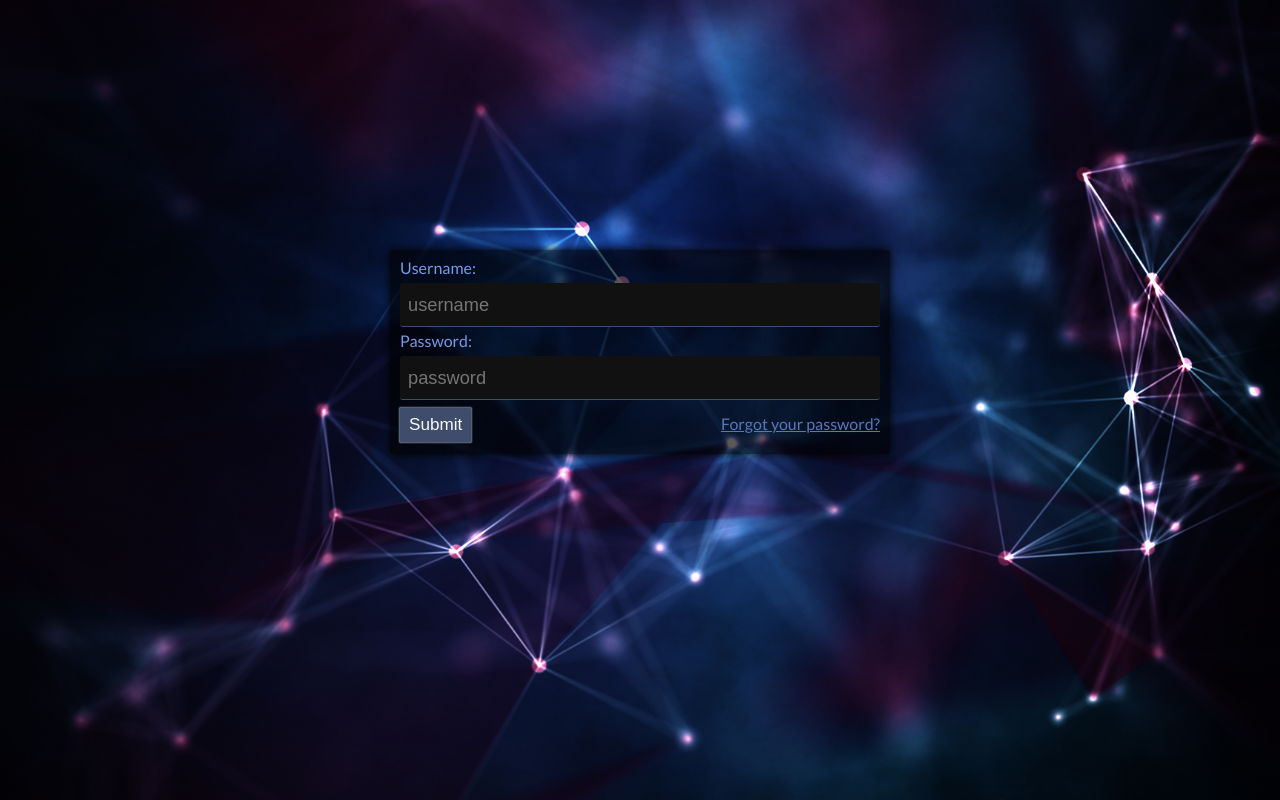
After one commit to sampurcell93/StoryMap, a Flask app: template app/templates/login.html in a window 1280 px wide. The commit adds this page. Run offline with Flask 2, Linux system fonts and the light colour scheme; the template is opened without the code that fills it, so the values that code supplies are empty; parts of the project's set-up code (start-up, migrations or seed data) failed here and were passed over.

Commit message:
added login interface

```diff
--- a/app/__init__.py
+++ b/app/__init__.py
@@ -1,7 +1,9 @@
 from flask import Flask
+from flaskext.bcrypt import Bcrypt
 from flask.ext.sqlalchemy import SQLAlchemy
 app = Flask(__name__)
 from sqlalchemy import create_engine
 app.config['SQLALCHEMY_DATABASE_URI'] = 'mysql://root@localhost/newsmaps'
 db = SQLAlchemy(app)
+bcrypt = Bcrypt(app)
 from app import views, models
--- a/app/static/js/routes.js
+++ b/app/static/js/routes.js
@@ -14,13 +14,13 @@
       },
       saved: function(rt) {
         cc("showing all maps");
-        return launchModal("All Saved Maps", {
+        return launchModal("<h2>All Saved Maps</h2>", {
           destroyHash: true
         });
       },
       settings: function() {
         cc("showing settings");
-        return launchModal("Your Settings", {
+        return launchModal("<h2>Your Settings</h2>", {
           destroyHash: true
         });
       }
--- /dev/null
+++ b/app/static/sass/login.scss
@@ -0,0 +1,108 @@
+@import "compass/css3";
+@import "compass/reset";
+
+* {
+    @include box-sizing(border-box);
+}
+
+html, body { height: 100%; }
+
+body {
+    font-family: 'Lato', sans-serif;
+    position: relative;
+    background: url("../images/connections.png") center fixed;
+    @include background-size(cover);
+}
+
+.login-wrap {
+    @include border-radius(3px);
+    @include box-shadow(0px 0px 10px #000);
+    width: 500px;
+    max-width: 100%;
+    position: absolute;
+    top: 50%;
+    left: 50%;
+    margin-left: -250px;
+    margin-top: -150px;
+    padding: 10px;
+    background: rgba(0,0,0,.65);
+
+    // &:after {
+    //     opacity: .7;
+    //     position: absolute;
+    //     content: "";
+    //     pointer-events: none;
+    //     width: 150px;
+    //     height: 150px;
+    //     display: block;
+    //     top: 0;
+    //     right: 0;
+    //     // needs latest Compass, add '@import "compass"' to your scss
+    //     @include filter-gradient(#00ffff, #00ffff, horizontal); // IE6-9 fallback on horizontal gradient
+    //     @include background-image(linear-gradient(left bottom,  rgba(255,255,255,0) 0%,rgba(255,255,255,0) 54%,rgba(255,255,255,0.47) 55%,rgba(255,255,255,0) 99%));
+
+    // }
+
+    input[type='text'], input[type='password'] {
+        outline: none;
+        @include border-radius(3px);
+        margin: 2px 0 6px;
+        display: block;
+        border: none;
+        padding: 6px 8px;
+        width: 100%;
+        color: #f9f9f9;
+        background: #111;
+        line-height: 30px;
+        font-size: 1.14em;
+        border-bottom: 1px solid #3B4E77;
+        border-top: 1px solid transparent;
+
+
+        &:focus {
+            border-top: 1px solid #3B4E77;
+            // needs latest Compass, add '@import "compass"' to your scss
+            background-color: rgb(14,14,14); // Old browsers
+            @include filter-gradient(#0e0e0e, #272a3d, vertical); // IE6-9
+            @include background-image(linear-gradient(top,  rgba(14,14,14,1) 0%,rgba(39,42,61,1) 100%));
+
+        }
+    }
+}
+
+.button {
+    @include box-shadow(0px 0px 1px #fff inset);
+    @include border-radius(3px);
+    // needs latest Compass, add '@import "compass"' to your scss
+    background-color: rgb(63,76,107); // Old browsers
+    @include filter-gradient(#3f4c6b, #3f4c6b, vertical); // IE6-9
+    @include background-image(linear-gradient(top,  rgba(63,76,107,1) 0%,rgba(63,76,107,1) 100%));
+    border: 1px solid #222;
+    color: #f9f9f9;
+    line-height: 2.1;
+    font-size: 1.07em;
+    padding: 0 10px;
+    cursor: pointer;
+    margin-left: -2px;
+
+    &:hover {
+        color: #fff;
+        text-decoration: underline;
+    }
+}
+
+a {
+    float: right;
+    margin-top: 10px;
+    color: #5976B7;
+
+    &:hover {
+        color: #769AE8;
+    }
+}
+
+label span{
+    color: #769AE8;
+    display: block;
+    padding: 0px 0 5px 0;
+}
--- a/app/static/sass/screen.scss
+++ b/app/static/sass/screen.scss
@@ -76,7 +76,7 @@ header, footer {
 	background: rgba(0,0,0,.73);
 	min-height: 60px;
 	width: 100%;
-	z-index: 9999;
+	z-index: 999;
 
 	input {
 		width: 77%;
@@ -370,7 +370,7 @@ ul.control-panel{
 }
 
 .all-articles {
-	z-index: 9999;
+	z-index: 9;
 	position: absolute;
 	top: 61px;
 	// display: none;
--- /dev/null
+++ b/app/static/stylesheets/login.css
@@ -0,0 +1,190 @@
+/* line 17, ../../../../../.rvm/gems/ruby-1.9.3-p362/gems/compass-0.12.2/frameworks/compass/stylesheets/compass/reset/_utilities.scss */
+html, body, div, span, applet, object, iframe,
+h1, h2, h3, h4, h5, h6, p, blockquote, pre,
+a, abbr, acronym, address, big, cite, code,
+del, dfn, em, img, ins, kbd, q, s, samp,
+small, strike, strong, sub, sup, tt, var,
+b, u, i, center,
+dl, dt, dd, ol, ul, li,
+fieldset, form, label, legend,
+table, caption, tbody, tfoot, thead, tr, th, td,
+article, aside, canvas, details, embed,
+figure, figcaption, footer, header, hgroup,
+menu, nav, output, ruby, section, summary,
+time, mark, audio, video {
+  margin: 0;
+  padding: 0;
+  border: 0;
+  font: inherit;
+  font-size: 100%;
+  vertical-align: baseline;
+}
+
+/* line 22, ../../../../../.rvm/gems/ruby-1.9.3-p362/gems/compass-0.12.2/frameworks/compass/stylesheets/compass/reset/_utilities.scss */
+html {
+  line-height: 1;
+}
+
+/* line 24, ../../../../../.rvm/gems/ruby-1.9.3-p362/gems/compass-0.12.2/frameworks/compass/stylesheets/compass/reset/_utilities.scss */
+ol, ul {
+  list-style: none;
+}
+
+/* line 26, ../../../../../.rvm/gems/ruby-1.9.3-p362/gems/compass-0.12.2/frameworks/compass/stylesheets/compass/reset/_utilities.scss */
+table {
+  border-collapse: collapse;
+  border-spacing: 0;
+}
+
+/* line 28, ../../../../../.rvm/gems/ruby-1.9.3-p362/gems/compass-0.12.2/frameworks/compass/stylesheets/compass/reset/_utilities.scss */
+caption, th, td {
+  text-align: left;
+  font-weight: normal;
+  vertical-align: middle;
+}
+
+/* line 30, ../../../../../.rvm/gems/ruby-1.9.3-p362/gems/compass-0.12.2/frameworks/compass/stylesheets/compass/reset/_utilities.scss */
+q, blockquote {
+  quotes: none;
+}
+/* line 103, ../../../../../.rvm/gems/ruby-1.9.3-p362/gems/compass-0.12.2/frameworks/compass/stylesheets/compass/reset/_utilities.scss */
+q:before, q:after, blockquote:before, blockquote:after {
+  content: "";
+  content: none;
+}
+
+/* line 32, ../../../../../.rvm/gems/ruby-1.9.3-p362/gems/compass-0.12.2/frameworks/compass/stylesheets/compass/reset/_utilities.scss */
+a img {
+  border: none;
+}
+
+/* line 116, ../../../../../.rvm/gems/ruby-1.9.3-p362/gems/compass-0.12.2/frameworks/compass/stylesheets/compass/reset/_utilities.scss */
+article, aside, details, figcaption, figure, footer, header, hgroup, menu, nav, section, summary {
+  display: block;
+}
+
+/* line 4, ../sass/login.scss */
+* {
+  -webkit-box-sizing: border-box;
+  -moz-box-sizing: border-box;
+  box-sizing: border-box;
+}
+
+/* line 8, ../sass/login.scss */
+html, body {
+  height: 100%;
+}
+
+/* line 10, ../sass/login.scss */
+body {
+  font-family: 'Lato', sans-serif;
+  position: relative;
+  background: url("../images/connections.png") center fixed;
+  -webkit-background-size: cover;
+  -moz-background-size: cover;
+  -o-background-size: cover;
+  background-size: cover;
+}
+
+/* line 17, ../sass/login.scss */
+.login-wrap {
+  -webkit-border-radius: 3px;
+  -moz-border-radius: 3px;
+  -ms-border-radius: 3px;
+  -o-border-radius: 3px;
+  border-radius: 3px;
+  -webkit-box-shadow: 0px 0px 10px black;
+  -moz-box-shadow: 0px 0px 10px black;
+  box-shadow: 0px 0px 10px black;
+  width: 500px;
+  max-width: 100%;
+  position: absolute;
+  top: 50%;
+  left: 50%;
+  margin-left: -250px;
+  margin-top: -150px;
+  padding: 10px;
+  background: rgba(0, 0, 0, 0.65);
+}
+/* line 46, ../sass/login.scss */
+.login-wrap input[type='text'], .login-wrap input[type='password'] {
+  outline: none;
+  -webkit-border-radius: 3px;
+  -moz-border-radius: 3px;
+  -ms-border-radius: 3px;
+  -o-border-radius: 3px;
+  border-radius: 3px;
+  margin: 2px 0 6px;
+  display: block;
+  border: none;
+  padding: 6px 8px;
+  width: 100%;
+  color: #f9f9f9;
+  background: #111;
+  line-height: 30px;
+  font-size: 1.14em;
+  border-bottom: 1px solid #3B4E77;
+  border-top: 1px solid transparent;
+}
+/* line 62, ../sass/login.scss */
+.login-wrap input[type='text']:focus, .login-wrap input[type='password']:focus {
+  border-top: 1px solid #3B4E77;
+  background-color: #0e0e0e;
+  *zoom: 1;
+  filter: progid:DXImageTransform.Microsoft.gradient(gradientType=0, startColorstr='#FF0E0E0E', endColorstr='#FF272A3D');
+  background-image: -webkit-gradient(linear, 50% 0%, 50% 100%, color-stop(0%, #0e0e0e), color-stop(100%, #272a3d));
+  background-image: -webkit-linear-gradient(top, #0e0e0e 0%, #272a3d 100%);
+  background-image: -moz-linear-gradient(top, #0e0e0e 0%, #272a3d 100%);
+  background-image: -o-linear-gradient(top, #0e0e0e 0%, #272a3d 100%);
+  background-image: linear-gradient(top, #0e0e0e 0%, #272a3d 100%);
+}
+
+/* line 73, ../sass/login.scss */
+.button {
+  -webkit-box-shadow: 0px 0px 1px white inset;
+  -moz-box-shadow: 0px 0px 1px white inset;
+  box-shadow: 0px 0px 1px white inset;
+  -webkit-border-radius: 3px;
+  -moz-border-radius: 3px;
+  -ms-border-radius: 3px;
+  -o-border-radius: 3px;
+  border-radius: 3px;
+  background-color: #3f4c6b;
+  *zoom: 1;
+  filter: progid:DXImageTransform.Microsoft.gradient(gradientType=0, startColorstr='#FF3F4C6B', endColorstr='#FF3F4C6B');
+  background-image: -webkit-gradient(linear, 50% 0%, 50% 100%, color-stop(0%, #3f4c6b), color-stop(100%, #3f4c6b));
+  background-image: -webkit-linear-gradient(top, #3f4c6b 0%, #3f4c6b 100%);
+  background-image: -moz-linear-gradient(top, #3f4c6b 0%, #3f4c6b 100%);
+  background-image: -o-linear-gradient(top, #3f4c6b 0%, #3f4c6b 100%);
+  background-image: linear-gradient(top, #3f4c6b 0%, #3f4c6b 100%);
+  border: 1px solid #222;
+  color: #f9f9f9;
+  line-height: 2.1;
+  font-size: 1.07em;
+  padding: 0 10px;
+  cursor: pointer;
+  margin-left: -2px;
+}
+/* line 88, ../sass/login.scss */
+.button:hover {
+  color: #fff;
+  text-decoration: underline;
+}
+
+/* line 94, ../sass/login.scss */
+a {
+  float: right;
+  margin-top: 10px;
+  color: #5976B7;
+}
+/* line 99, ../sass/login.scss */
+a:hover {
+  color: #769AE8;
+}
+
+/* line 104, ../sass/login.scss */
+label span {
+  color: #769AE8;
+  display: block;
+  padding: 0px 0 5px 0;
+}
--- a/app/static/stylesheets/screen.css
+++ b/app/static/stylesheets/screen.css
@@ -3762,7 +3762,7 @@ header, footer {
   background: rgba(0, 0, 0, 0.73);
   min-height: 60px;
   width: 100%;
-  z-index: 9999;
+  z-index: 999;
 }
 /* line 81, ../sass/screen.scss */
 header input, footer input {
@@ -4142,7 +4142,7 @@ ul.control-panel li a:before {
 
 /* line 372, ../sass/screen.scss */
 .all-articles {
-  z-index: 9999;
+  z-index: 9;
   position: absolute;
   top: 61px;
   right: 0;
--- /dev/null
+++ b/app/templates/login.html
@@ -0,0 +1,26 @@
+<!DOCTYPE html>
+<html>
+    <head>
+        <title>News Map Login</title>
+        <meta name="viewport" content="initial-scale=1.0, user-scalable=no" />
+        <link href='http://fonts.googleapis.com/css?family=Lato:300,400|Open+Sans:400,300' rel='stylesheet' type='text/css'>
+        <link rel='stylesheet' media='screen' href='static/stylesheets/login.css' />
+        <link rel='stylesheet' media='screen' href='static/icomoon/style.css' />
+    </head>
+    <body>
+        <div class="login-wrap">
+            <form action="/login" method="POST">
+                <label>
+                    <span>Username:</span>
+                    <input type="text" name='username' placeholder='username'/>
+                </label>
+                <label>
+                    <span>Password:</span>
+                    <input type="password" name='password' placeholder='password' />
+                </label>
+                <input type="submit" class='button' name='submit'>
+                <a href='#'>Forgot your password?</a>
+            </form>
+        </div>
+    </body>
+</html>
--- a/app/views.py
+++ b/app/views.py
@@ -75,7 +75,7 @@ def to_json(result, is_query=False):
 @app.route('/')
 @app.route('/index')
 def index():
-    return render_template("index.html")
+    return render_template("login.html")
 
 @app.errorhandler(404)
 def page_not_found(e):
@@ -138,7 +138,7 @@ def createUser():
         last_name = request.args.get('last_name')
         user = models.Users(
             username=username, email=email, first_name=first_name,
-            last_name=last_name, password=password,
+            last_name=last_name, password=bcrypt.generate_password_hash('password'),
             last_login=datetime.datetime.now())
         db.session.add(user)
         db.session.commit()
@@ -161,7 +161,7 @@ def login():
     user = models.Users.query.filter_by(username=username).first()
     if user is None:
         return 'User does not exist\n'
-    if getattr(user, 'password') != password:
+    if bcrypt.check_password_hash(getattr(user, 'password'), password) is False:
         return 'Incorrect password\n'
     user.last_login = datetime.datetime.now()
     db.session.commit()
```
Also changed, not shown: app/login.html (added, +18 -0 lines), app/static/js/models.js (+25 -22 lines), app/templates/map.html (added, +44 -0 lines), requirements.txt (+0 -37 lines), app/static/images/connections.png (added), app/static/images/earth.jpg (added), 4 other files.
